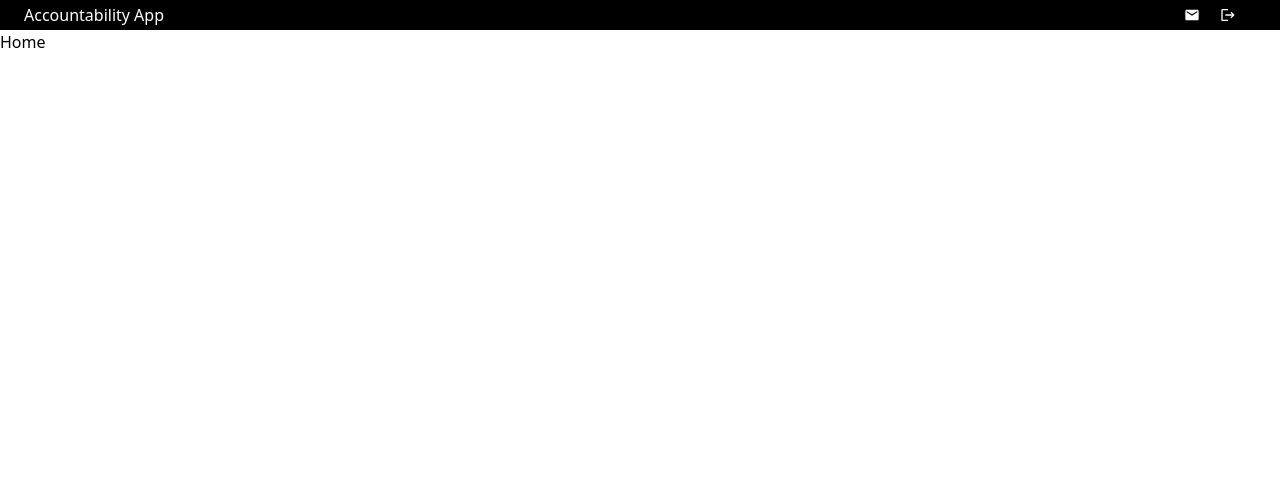
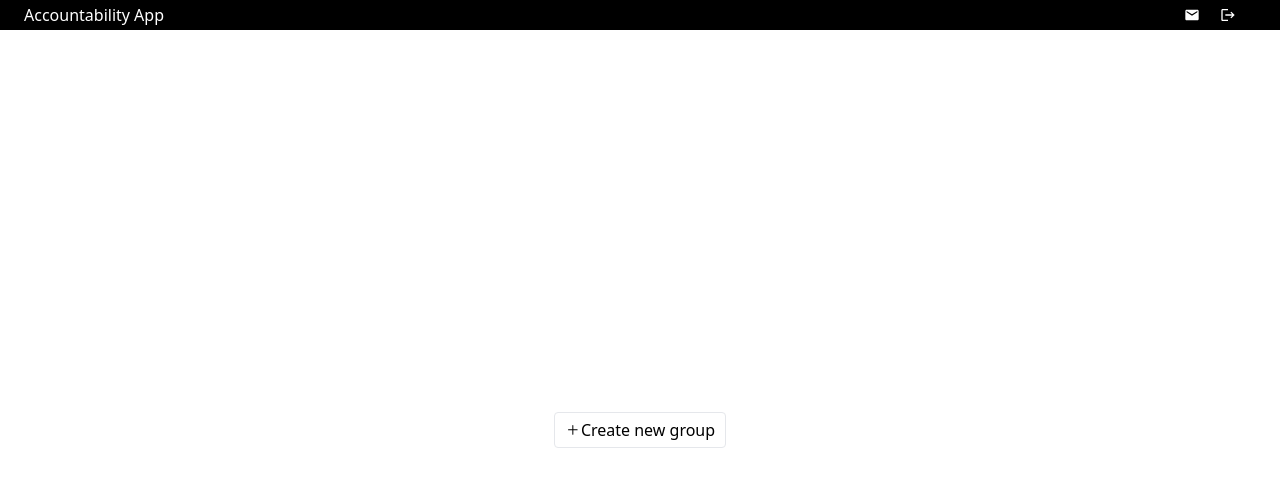
Before and after one commit to Mig-Garmor/accountability-app-frontend, a React (Vite) app: page / in a window 1280 px wide. Shown: the top 486 px of the page. Built offline with nearby package versions, Linux system fonts and the light colour scheme; no server answers; sample sign-in values are in the browser's storage.

Commit message:
Create group initial setup

```diff
--- a/src/components/buttons/IconButton.tsx
+++ b/src/components/buttons/IconButton.tsx
@@ -3,14 +3,18 @@ import React from "react";
 // Define prop types
 interface Props {
   Icon: React.ReactNode;
+  action: () => void;
   label?: string;
-  action: () => void;
+  showStyles?: boolean;
 }
 
 // Child component
-const IconButton = ({ Icon, label, action }: Props) => {
+const IconButton = ({ Icon, action, label, showStyles }: Props) => {
   return (
     <button
+      className={`flex items-center ${
+        showStyles && "border rounded-[4px] px-[10px] py-[5px]"
+      }`}
       onClick={() => {
         action();
       }}
--- a/src/features/generalStore/generalSlice.ts
+++ b/src/features/generalStore/generalSlice.ts
@@ -1,12 +1,17 @@
 import { createSlice, PayloadAction } from "@reduxjs/toolkit";
+import { ModalData } from "./interfaceTypes";
 // import {} from "./interfaceTypes";
 
 interface InitialStateObject {
   accessToken: string | undefined;
+  modalData: ModalData | undefined;
+  modalOpen: boolean;
 }
 
 const initialState: InitialStateObject = {
   accessToken: undefined,
+  modalData: undefined,
+  modalOpen: false,
 };
 
 const generalSlice = createSlice({
@@ -16,8 +21,15 @@ const generalSlice = createSlice({
     storeAccessToken(state, action: PayloadAction<string | undefined>) {
       state.accessToken = action.payload;
     },
+    storeModalData(state, action: PayloadAction<ModalData | undefined>) {
+      state.modalData = action.payload;
+    },
+    toggleModal(state) {
+      state.modalOpen = !state.modalOpen;
+    },
   },
 });
 
-export const { storeAccessToken } = generalSlice.actions;
+export const { storeAccessToken, storeModalData, toggleModal } =
+  generalSlice.actions;
 export default generalSlice.reducer;
--- a/src/features/generalStore/interfaceTypes.ts
+++ b/src/features/generalStore/interfaceTypes.ts
@@ -0,0 +1,4 @@
+export interface ModalData {
+  name: string;
+  type?: "confirm" | "delete";
+}
--- a/src/layout/Layout.tsx
+++ b/src/layout/Layout.tsx
@@ -1,11 +1,23 @@
 import { Outlet } from "react-router-dom";
 import Header from "./components/Header";
+import ModalComponent from "./components/ModalComponent";
+import { useDispatch } from "react-redux";
+import { toggleModal } from "../features/generalStore/generalSlice";
 
 function Layout() {
+  const dispatch = useDispatch();
   return (
     <div className="flex flex-col">
       <Header />
       <Outlet />
+      <ModalComponent
+        onCancel={() => {
+          dispatch(toggleModal());
+        }}
+        onAccept={() => {
+          dispatch(toggleModal());
+        }}
+      />
     </div>
   );
 }
--- /dev/null
+++ b/src/layout/components/ModalComponent.tsx
@@ -0,0 +1,50 @@
+// ModalComponent.jsx (or .tsx if using TypeScript)
+
+import React from "react";
+import { useSelector } from "react-redux";
+import { RootState } from "../../features/store";
+
+const ModalComponent = ({ onCancel, onAccept }) => {
+  const { modalData, modalOpen } = useSelector(
+    (state: RootState) => state.general
+  );
+
+  const modalContent = {
+    body: "This is the modal body default text",
+    buttonLeft: "Cancel",
+    buttonRight: "Accept",
+  };
+
+  if (!modalOpen) return null;
+
+  switch (modalData?.name) {
+    case "createGroup":
+      modalContent.body = "Are you sure you want to create a new group?";
+      modalContent.buttonRight = "Create group";
+      break;
+  }
+
+  return (
+    <div className="fixed inset-0 bg-black bg-opacity-50 flex justify-center items-center">
+      <div className="bg-white p-6 rounded-lg shadow-lg w-96 max-w-md">
+        <div className="mb-4">{modalContent.body}</div>
+        <div className="flex justify-end space-x-4">
+          <button
+            onClick={onCancel}
+            className="py-2 px-4 bg-gray-300 hover:bg-gray-400 rounded text-black"
+          >
+            {modalContent.buttonLeft}
+          </button>
+          <button
+            onClick={onAccept}
+            className="py-2 px-4 bg-blue-500 hover:bg-blue-600 rounded text-white"
+          >
+            {modalContent.buttonRight}
+          </button>
+        </div>
+      </div>
+    </div>
+  );
+};
+
+export default ModalComponent;
--- a/src/sections/home/Home.tsx
+++ b/src/sections/home/Home.tsx
@@ -1,5 +1,30 @@
+import { useDispatch } from "react-redux";
+import IconButton from "../../components/buttons/IconButton";
+import { GoPlus } from "react-icons/go";
+import {
+  storeModalData,
+  toggleModal,
+} from "../../features/generalStore/generalSlice";
+
 function Home() {
-  return <div>Home</div>;
+  //Here we can:
+  // - Create a group
+  // - Join a group
+
+  const dispatch = useDispatch();
+  return (
+    <div className="flex h-screen justify-center items-center">
+      <IconButton
+        Icon={<GoPlus />}
+        action={() => {
+          dispatch(storeModalData({ name: "createGroup", type: "confirm" }));
+          dispatch(toggleModal());
+        }}
+        label="Create new group"
+        showStyles
+      />
+    </div>
+  );
 }
 
 export default Home;
```
